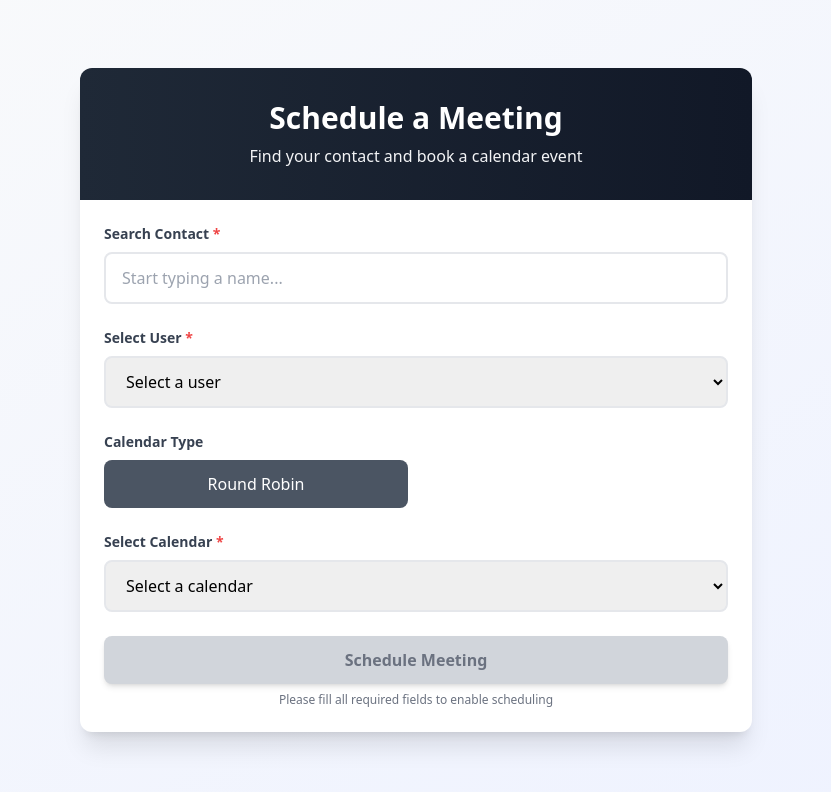
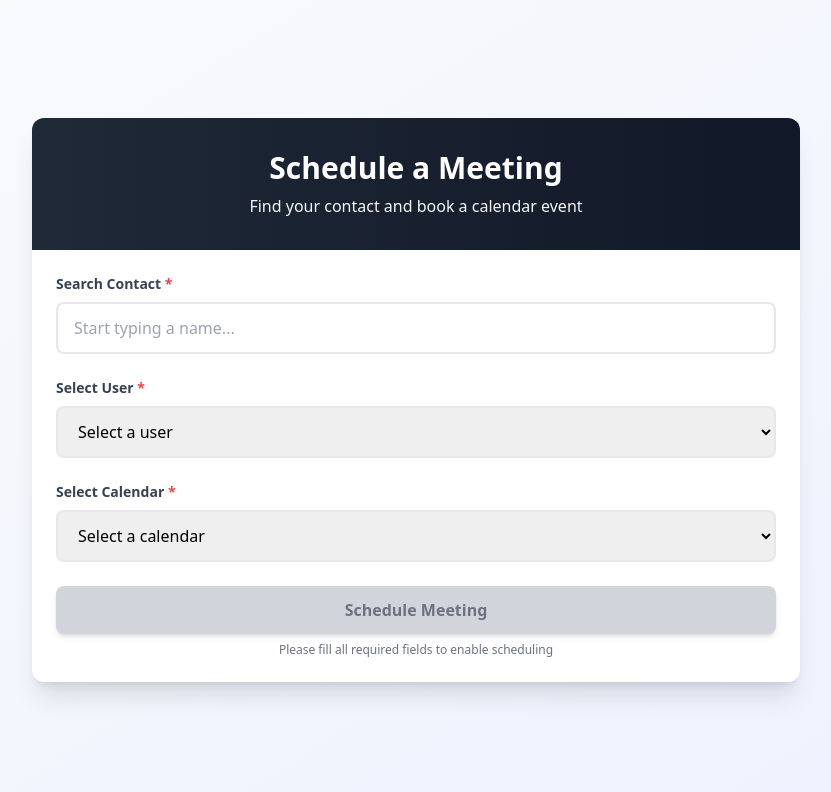
Before and after one commit to Rojin4455/RdFormBooking, a React (Create React App) app: page / in a window 1280 px wide. Shown: the top 792 px of the page, without its empty margins (224-1055 px from the left). Built offline with nearby package versions, Linux system fonts and the light colour scheme.

Commit message:
iframe width and height adjusted

```diff
--- a/src/pages/BookingForm.jsx
+++ b/src/pages/BookingForm.jsx
@@ -138,7 +138,8 @@ const BookingForm = () => {
     const params = new URLSearchParams({
       email: selectedContact.email,
       first_name: selectedContact.first_name,
-      last_name: selectedContact.last_name
+      last_name: selectedContact.last_name,
+      id:selectedContact.id
     });
 
     if (selectedContact.phone) {
@@ -170,9 +171,8 @@ const BookingForm = () => {
 
   return (
 <div className="min-h-screen bg-gradient-to-br from-gray-50 to-indigo-50 flex items-center justify-center p-4">
-      <div className="w-full max-w-2xl bg-white rounded-xl shadow-xl overflow-hidden">
+  <div className="w-full max-w-3xl bg-white rounded-xl shadow-xl overflow-hidden">
     <div className="bg-gradient-to-r from-gray-800 to-gray-900 px-6 py-8">
-
       <h1 className="text-3xl font-bold text-white text-center">Schedule a Meeting</h1>
       <p className="text-gray-100 text-center mt-2">Find your contact and book a calendar event</p>
     </div>
@@ -204,7 +204,7 @@ const BookingForm = () => {
                     onClick={() => handleContactSelect(contact)}
                   >
                     <div className="font-medium">{contact.first_name}</div>
-                    <div className="text-sm text-gray-600">{contact.email}</div>
+                    <div className="text-sm text-gray-600">{contact.email} {contact.phone ? " | " + contact.phone : ""}{contact.id ? " | " + contact.id : ""}</div>
                   </div>
                 ))}
                 {/* {contacts.length > 5 && (
@@ -224,7 +224,7 @@ const BookingForm = () => {
             {selectedContact && (
               <div className="mt-2 p-2 bg-gray-50 rounded-lg text-sm">
                 <p className="font-medium">{selectedContact.first_name}</p>
-                <p className="text-gray-600">{selectedContact.email}</p>
+                <p className="text-gray-600">{selectedContact.email} {selectedContact.phone ? " | " + selectedContact.phone : ""}{selectedContact.id ? " | " + selectedContact.id : ""}</p>
               </div>
             )}
           </div>
@@ -255,46 +255,7 @@ const BookingForm = () => {
           </div>
 
           {/* Calendar Type Selection - only enabled for Michael Kelcees */}
-          <div className="mb-6">
-            <label className="block text-gray-700 text-sm font-bold mb-2" htmlFor="calendarType">
-              Calendar Type
-            </label>
-            <div className="grid grid-cols-2 gap-4">
-              {/* <button
-                type="button"
-                className={`py-3 px-4 rounded-lg font-medium transition-colors ${
-                  calendarType === 'eventCalendar'
-                    ? 'bg-gray-600 text-white'
-                    : 'bg-gray-100 text-gray-700 hover:bg-gray-200'
-                } ${!isKelceesSelected ? 'opacity-50 cursor-not-allowed' : ''}`}
-                onClick={() => {
-                  if (isKelceesSelected) {
-                    setCalendarType('eventCalendar');
-                    setSelectedCalendar('');
-                  }
-                }}
-                disabled={!isKelceesSelected}
-              >
-                Event Calendar
-              </button> */}
-              <button
-                type="button"
-                className={`py-3 px-4 rounded-lg font-medium transition-colors ${
-                  calendarType === 'roundRobin'
-                    ? 'bg-gray-600 text-white'
-                    : 'bg-gray-100 text-gray-700 hover:bg-gray-200'
-                }`}
-                // disabled={!isKelceesSelected}
-              >
-                Round Robin
-              </button>
-            </div>
-            {/* {!isKelceesSelected && selectedUser && (
-              <p className="text-sm text-gray-500 mt-2">
-                Please select Michael Kelcees to access calendars
-              </p>
-            )} */}
-          </div>
+
 
           {/* Calendar Selection - only available for Michael Kelcees */}
           <div className="mb-6">
@@ -352,15 +313,22 @@ const BookingForm = () => {
         )}
 
 {showBooking && (
-  <div className="modal p-6">
-    <div className="modal-content">
-      <button onClick={() => setShowBooking(false)} >Close</button>
+      <div className="fixed inset-0 bg-white z-50 flex flex-col">
+        <div className="p-4 bg-[#155EEF12] text-white flex justify-between items-center">
+          <h2 className="text-xl text-gray-800 font-bold">Booking</h2>
+          <button
+            onClick={() => setShowBooking(false)}
+            className="bg-blue-50 border border-blue-500 px-4 py-2 rounded-md text-blue-600 hover:bg-blue-500 hover:text-white transition duration-200"
+            >
+            Close
+          </button>
+        </div>
         <iframe
           id="bookingFrame"
-        style={{ width: "100%", height: "500px", border: "none" }}
-        title="Booking Widget">
-      </iframe>
-    </div>
+          className="w-full h-full"
+          style={{ border: "none" }}
+          title="Booking Widget"
+        />
       </div>
     )}
       </div>
```
Lines whose indentation alone changed are shown as unchanged.
